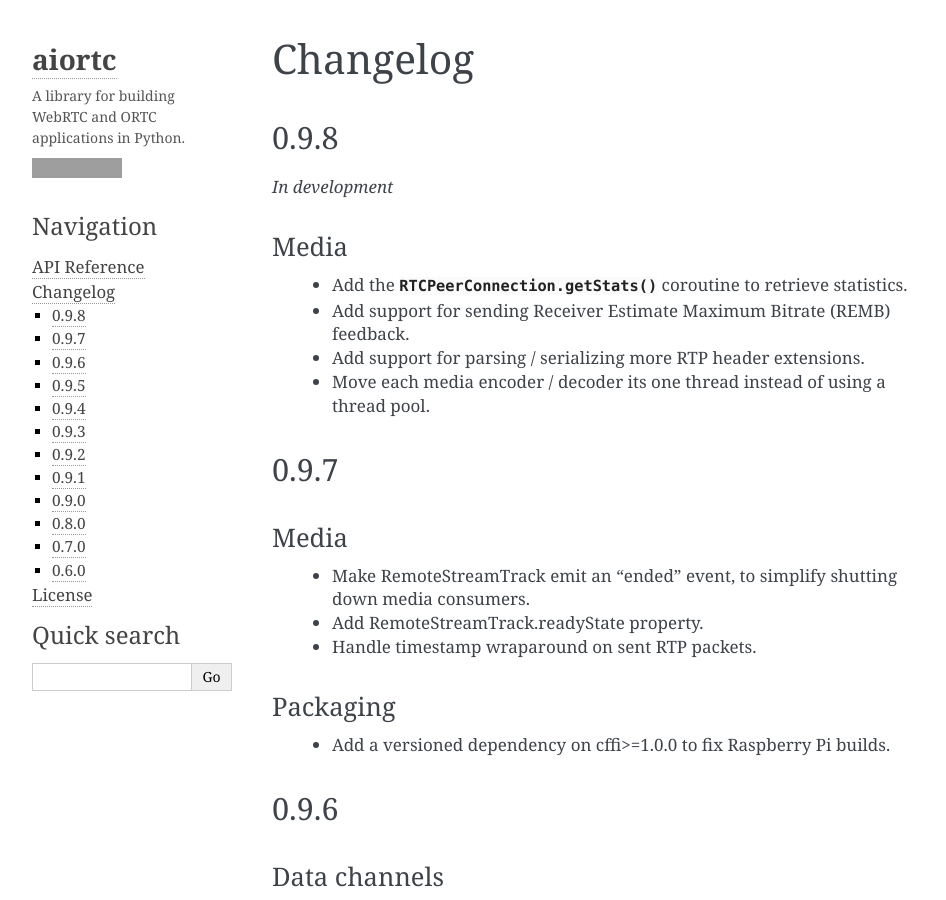
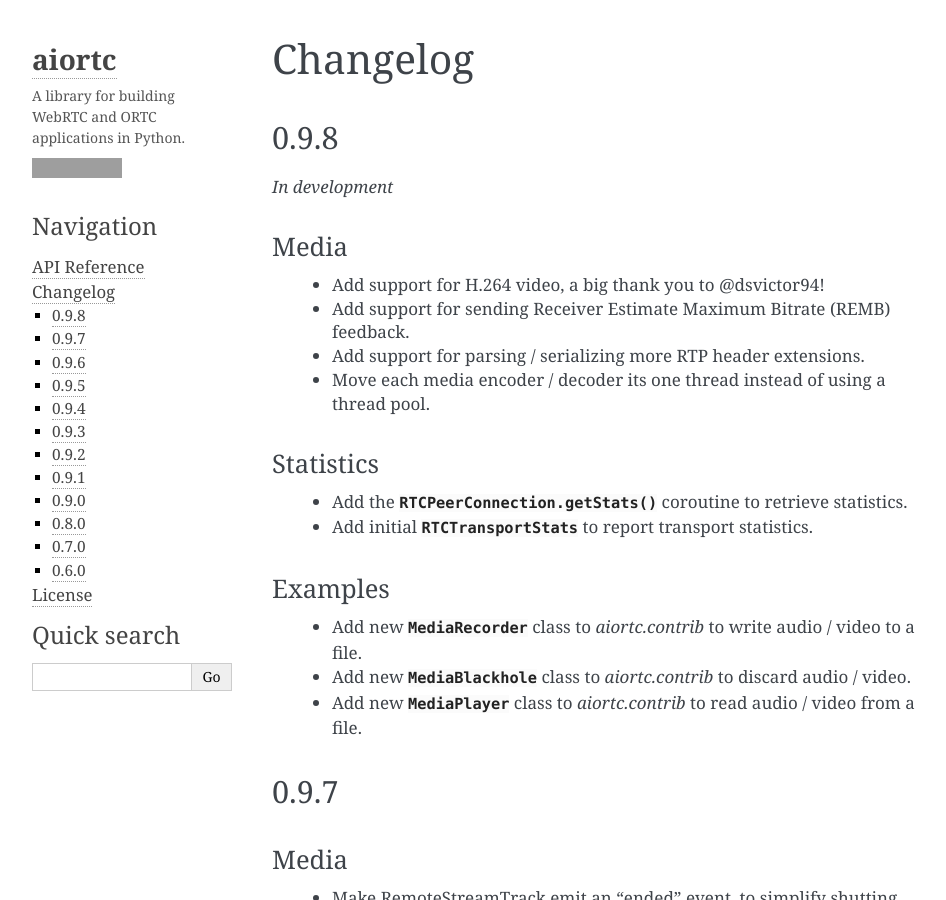
Before and after one commit to mametaro99/image-recognition, a Sphinx documentation site: the page built from docs/changelog.rst, in a window 1280 px wide and 900 px high, cut to the strip 0-900 px from the top of the window. Shown: the whole strip, without its empty margins (148-1094 px from the left). Built offline with Sphinx 7.4.7, drawn with Linux system fonts in a browser that asks for light colours; grey boxes are pictures that could not be loaded.

Commit message:
[docs] feed changelog

```diff
--- a/docs/changelog.rst
+++ b/docs/changelog.rst
@@ -11,11 +11,24 @@ Changelog
 Media
 .....
 
-  * Add the :meth:`RTCPeerConnection.getStats()` coroutine to retrieve statistics.
+  * Add support for H.264 video, a big thank you to @dsvictor94!
   * Add support for sending Receiver Estimate Maximum Bitrate (REMB) feedback.
   * Add support for parsing / serializing more RTP header extensions.
   * Move each media encoder / decoder its one thread instead of using a
     thread pool.
+
+Statistics
+..........
+
+  * Add the :meth:`RTCPeerConnection.getStats()` coroutine to retrieve statistics.
+  * Add initial :class:`RTCTransportStats` to report transport statistics.
+
+Examples
+........
+
+  * Add new :class:`MediaRecorder` class to `aiortc.contrib` to write audio / video to a file.
+  * Add new :class:`MediaBlackhole` class to `aiortc.contrib` to discard audio / video.
+  * Add new :class:`MediaPlayer` class to `aiortc.contrib` to read audio / video from a file.
 
 0.9.7
 -----
```
